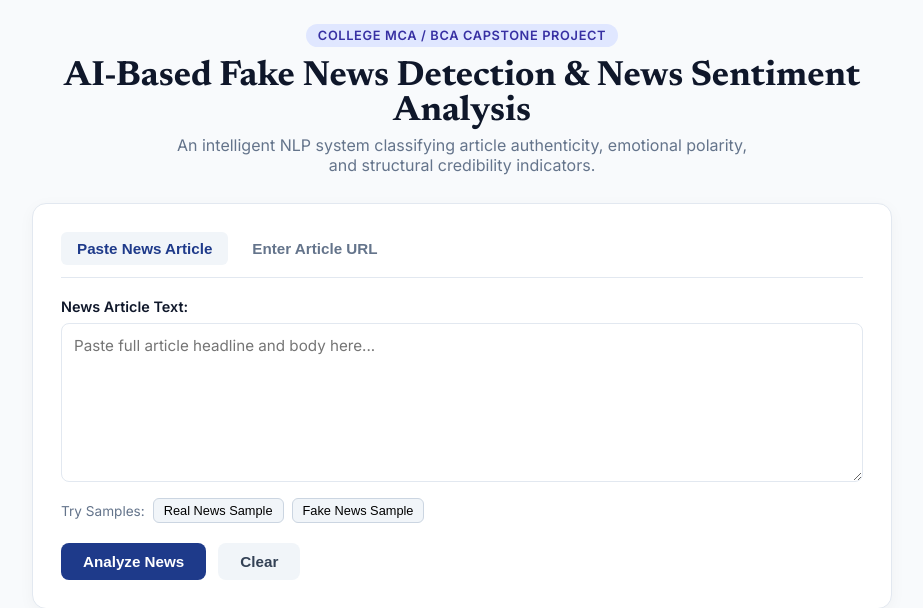
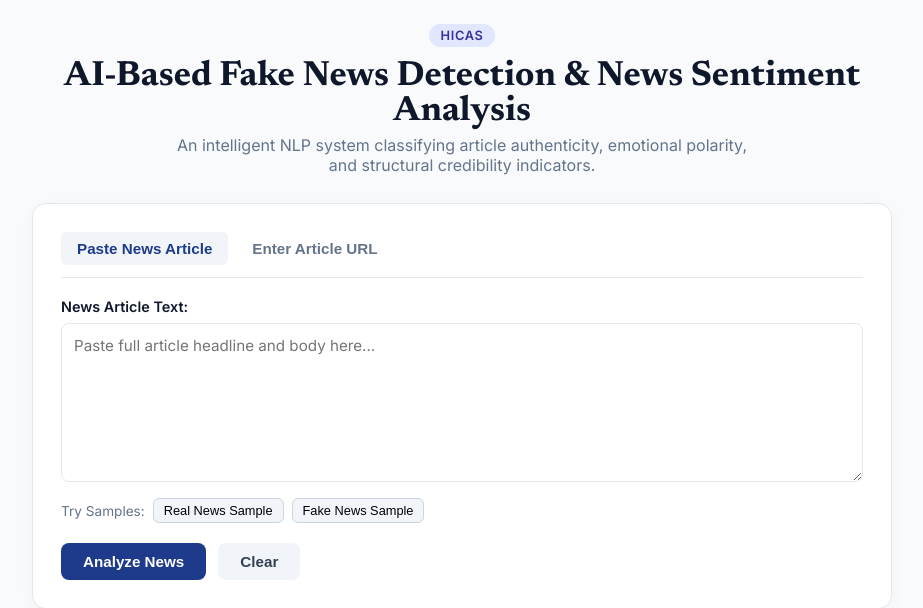
Before and after one commit to chitraprasanna377/chitraprasanna.M, a Flask app: page / in a window 1280 px wide. Shown: the top 608 px of the page, without its empty margins (178-1101 px from the left). Run offline with Flask 3, Linux system fonts and the light colour scheme.

Commit message:
refactor: update branding and metadata formatting
Update project badge to HICAS and format the metadata capability list for better readability.

```diff
--- a/metadata.json
+++ b/metadata.json
@@ -2,5 +2,7 @@
   "name": "AI Fake News Detection & Sentiment Analysis",
   "description": "An AI-powered news analysis system featuring Fake vs Real classification, sentiment analysis, article summarization, TF-IDF NLP model architecture, and college MCA/BCA project suite.",
   "requestFramePermissions": [],
-  "majorCapabilities": ["MAJOR_CAPABILITY_SERVER_SIDE_GEMINI_API"]
+  "majorCapabilities": [
+    "MAJOR_CAPABILITY_SERVER_SIDE_GEMINI_API"
+  ]
 }
--- a/python_project/templates/index.html
+++ b/python_project/templates/index.html
@@ -11,7 +11,7 @@
 <body>
   <div class="app-container">
     <header class="header">
-      <div class="badge">College MCA / BCA Capstone Project</div>
+      <div class="badge">HICAS</div>
       <h1>AI-Based Fake News Detection &amp; News Sentiment Analysis</h1>
       <p class="subtitle">An intelligent NLP system classifying article authenticity, emotional polarity, and structural credibility indicators.</p>
     </header>
```
